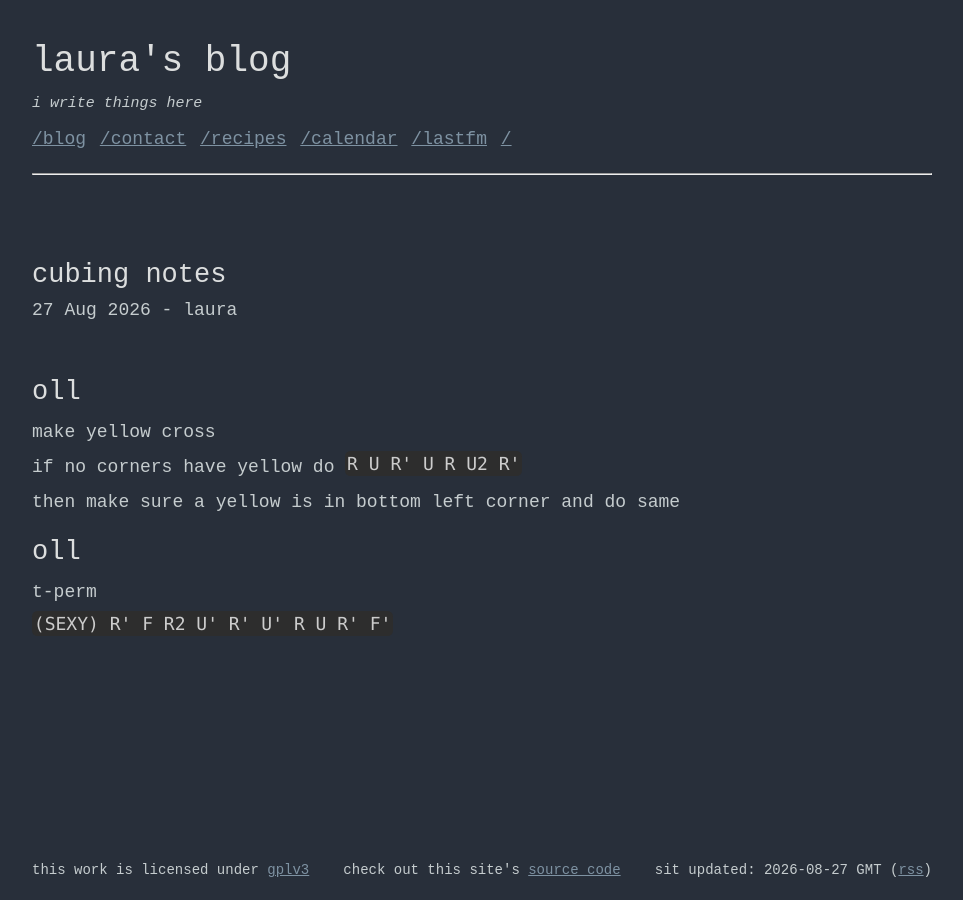
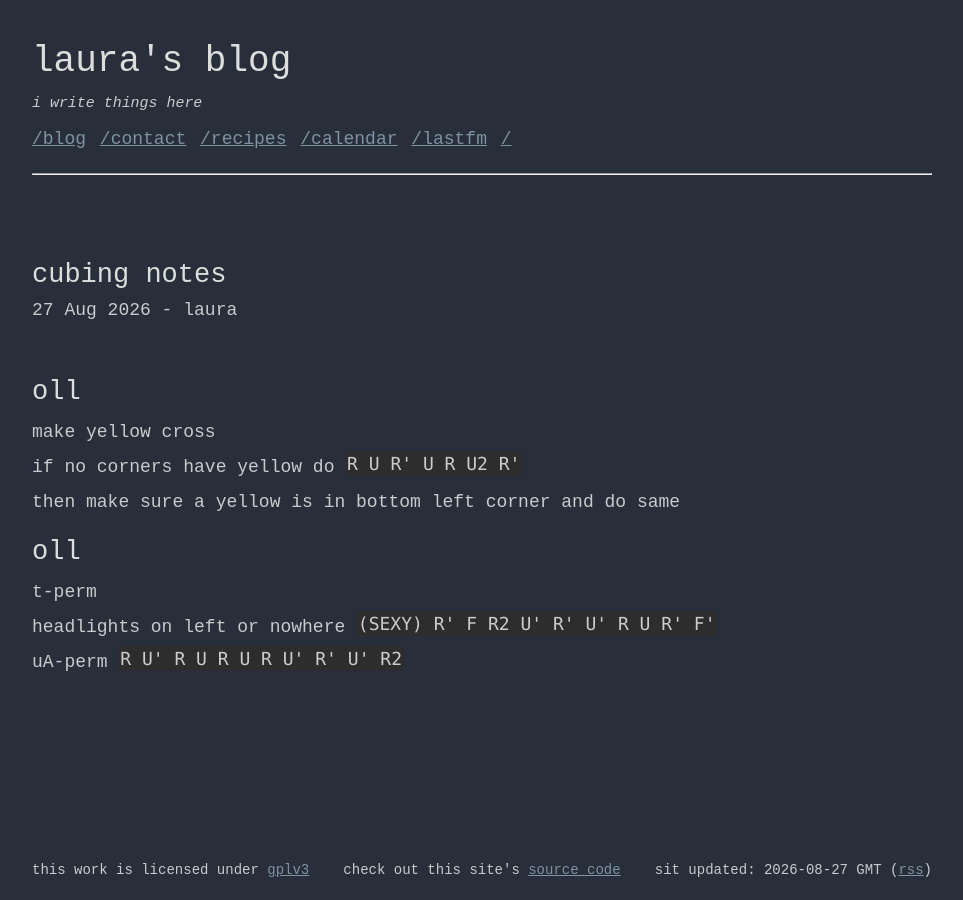
Before and after one commit to 7lauraa/7lauraa.github.io, a Jekyll site: the page built from _posts/2026-08-27-cubingnotes.md, in a window 1280 px wide. Shown: the whole page, without its empty margins (158-1121 px from the left). Built offline with Jekyll 4.4.1, drawn with Linux system fonts in a browser that asks for light colours.

Commit message:
Update 2026-08-27-cubingnotes.md

```diff
--- a/_posts/2026-08-27-cubingnotes.md
+++ b/_posts/2026-08-27-cubingnotes.md
@@ -15,4 +15,8 @@ then make sure a yellow is in bottom left corner and do same
 
 t-perm
 
+headlights on left or nowhere
 `(SEXY) R' F R2 U' R' U' R U R' F'`
+
+uA-perm
+`R U' R U R U R U' R' U' R2`
```
